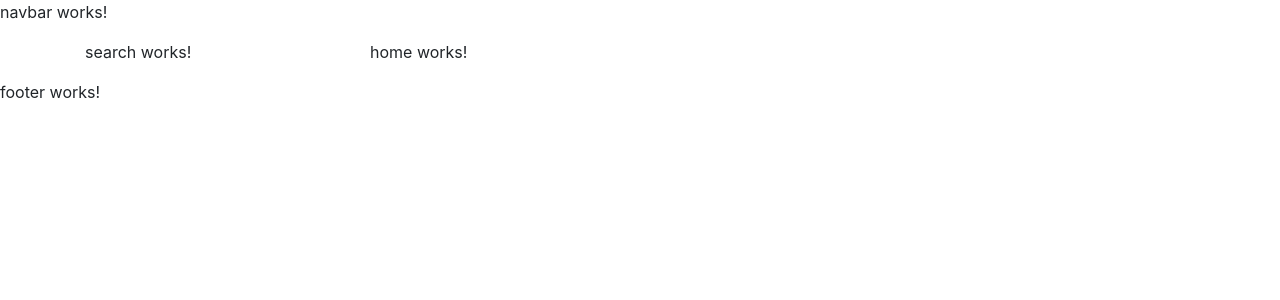
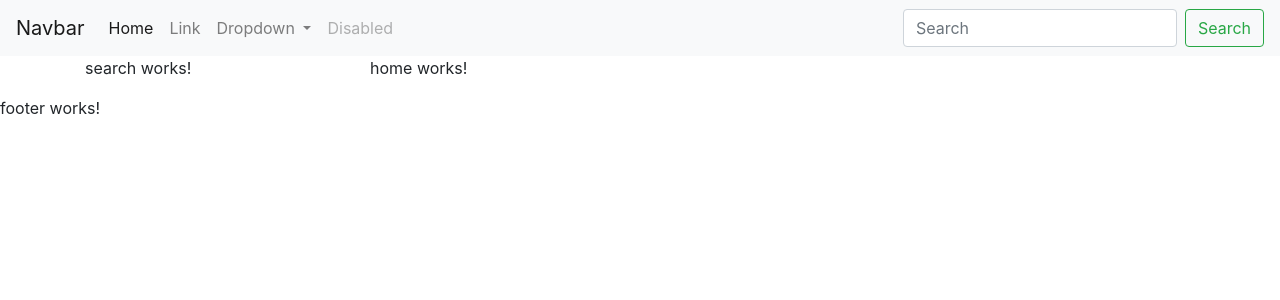
Before and after one commit to FoxGeoff/myStore, an Angular app: page / in a window 1280 px wide. Shown: the top 300 px of the page. Built offline with nearby package versions, Linux system fonts and the light colour scheme.

Commit message:
Add Navbar component html

```diff
--- a/src/app/navbar/navbar.component.html
+++ b/src/app/navbar/navbar.component.html
@@ -1,3 +1,35 @@
-<p>
-  navbar works!
-</p>
+<nav class="navbar navbar-expand-lg navbar-light bg-light">
+  <a class="navbar-brand" href="#">Navbar</a>
+  <button class="navbar-toggler" type="button" data-toggle="collapse" data-target="#navbarSupportedContent" aria-controls="navbarSupportedContent" aria-expanded="false" aria-label="Toggle navigation">
+    <span class="navbar-toggler-icon"></span>
+  </button>
+
+  <div class="collapse navbar-collapse" id="navbarSupportedContent">
+    <ul class="navbar-nav mr-auto">
+      <li class="nav-item active">
+        <a class="nav-link" href="#">Home <span class="sr-only">(current)</span></a>
+      </li>
+      <li class="nav-item">
+        <a class="nav-link" href="#">Link</a>
+      </li>
+      <li class="nav-item dropdown">
+        <a class="nav-link dropdown-toggle" href="#" id="navbarDropdown" role="button" data-toggle="dropdown" aria-haspopup="true" aria-expanded="false">
+          Dropdown
+        </a>
+        <div class="dropdown-menu" aria-labelledby="navbarDropdown">
+          <a class="dropdown-item" href="#">Action</a>
+          <a class="dropdown-item" href="#">Another action</a>
+          <div class="dropdown-divider"></div>
+          <a class="dropdown-item" href="#">Something else here</a>
+        </div>
+      </li>
+      <li class="nav-item">
+        <a class="nav-link disabled" href="#">Disabled</a>
+      </li>
+    </ul>
+    <form class="form-inline my-2 my-lg-0">
+      <input class="form-control mr-sm-2" type="search" placeholder="Search" aria-label="Search">
+      <button class="btn btn-outline-success my-2 my-sm-0" type="submit">Search</button>
+    </form>
+  </div>
+</nav>
```
Also changed, not shown: 1 other file (tests, documents, lock files or other folders).
